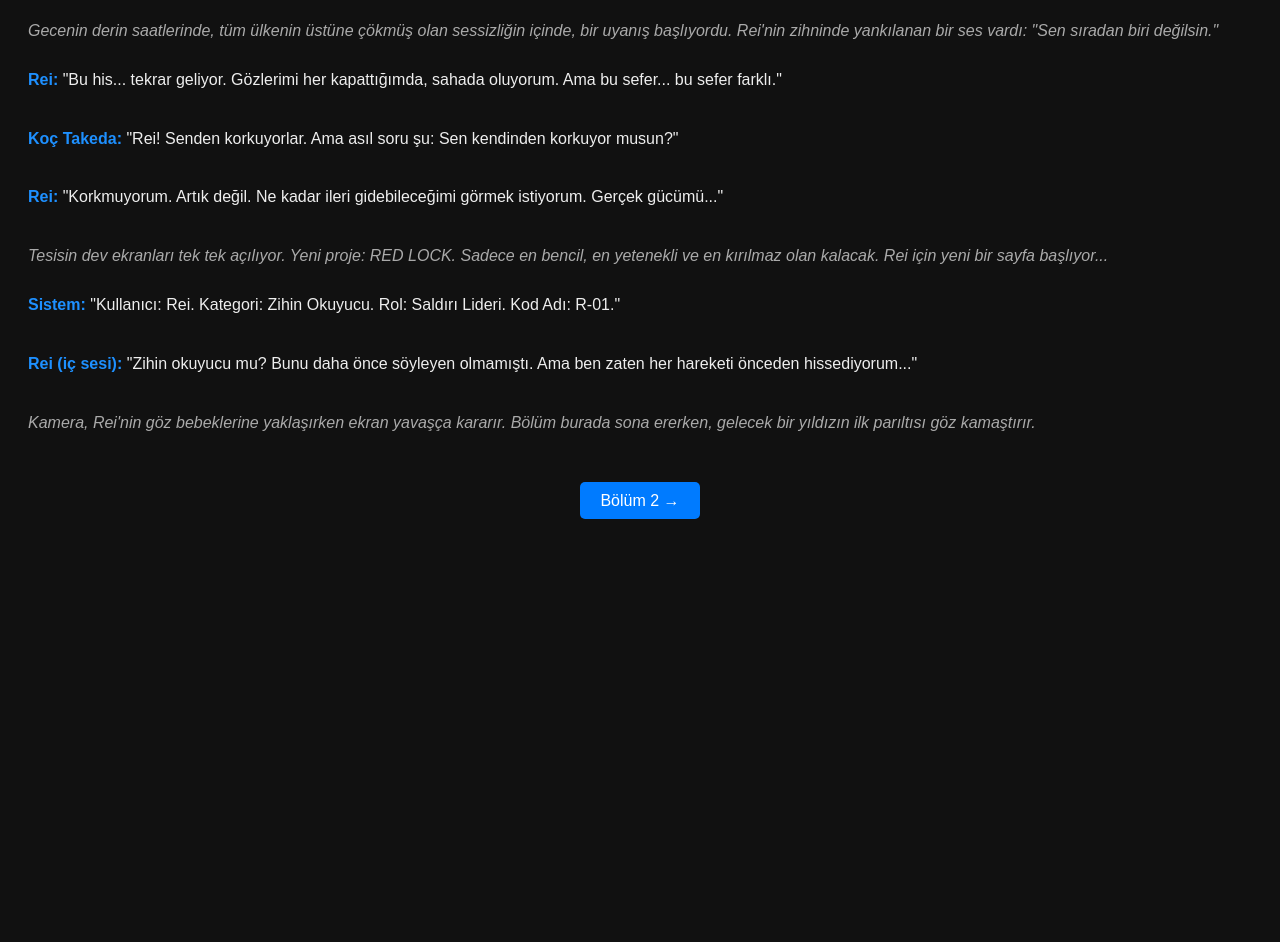
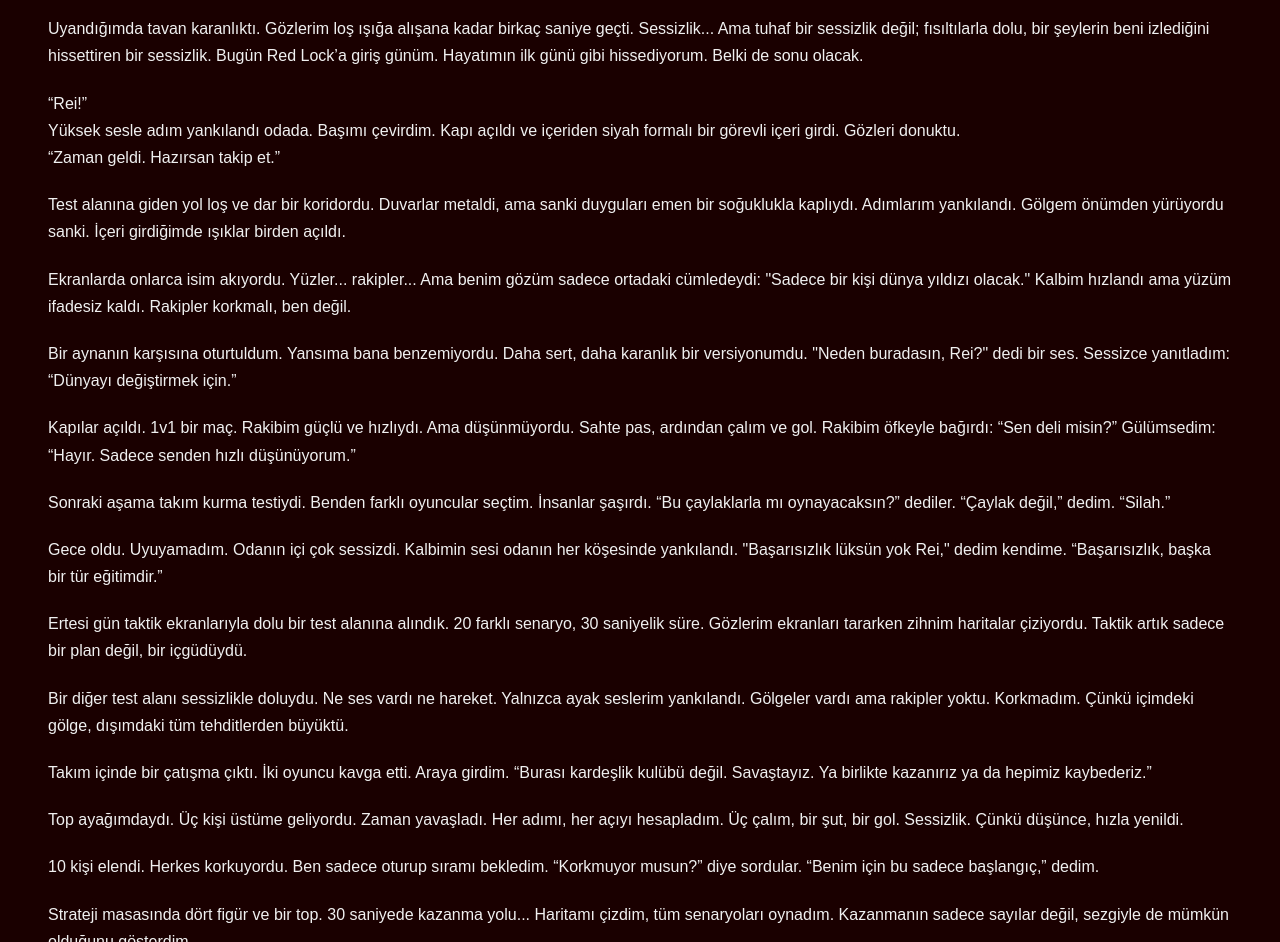
Before and after one commit to godofrei/REDLOCKNEXTPROJECT, a plain HTML site: page bolum1.html in a window 1280 px wide. Shown: the part 130-1072 px from the top of the page. Before the commit the page ends 800 px from the top, so only its background shows below. Drawn offline with Linux system fonts and the light colour scheme.

Commit message:
Update bolum1.html

```diff
--- a/bolum1.html
+++ b/bolum1.html
@@ -3,72 +3,78 @@
 <head>
     <meta charset="UTF-8">
     <meta name="viewport" content="width=device-width, initial-scale=1.0">
-  <title>Red Lock - Bölüm 1: Rei'nin Uyanışı</title>
+    <title>Red Lock: Bölüm 1</title>
     <style>
         body {
-      background-color: #111;
-      color: #eee;
-      font-family: 'Arial', sans-serif;
-      padding: 20px;
-      line-height: 1.8;
+            font-family: Arial, sans-serif;
+            background-color: #1a0000; /* Koyu kırmızı arka plan */
+            color: #f0f0f0;
+            padding: 40px;
+            line-height: 1.7;
         }
         h1 {
-      color: #ff2d55;
             text-align: center;
-      margin-bottom: 40px;
+            color: #ff3333;
         }
-    .dialog {
-      margin-bottom: 30px;
+        p {
+            margin-bottom: 20px;
         }
-    .character {
-      color: #1e90ff;
+        .next-button {
+            display: block;
+            width: fit-content;
+            margin: 60px auto 0 auto;
+            background-color: #ffcc00;
+            color: #000;
+            text-decoration: none;
+            padding: 12px 24px;
+            border-radius: 6px;
             font-weight: bold;
-    }
-    .narration {
-      color: #aaa;
-      font-style: italic;
-      margin-bottom: 20px;
         }
     </style>
 </head>
 <body>
+    <h1>Red Lock: Bölüm 1 - "Kilidin Açıldığı Gün"</h1>
 
-  <h1>Bölüm 1: Rei'nin Uyanışı</h1>
+    <p>Uyandığımda tavan karanlıktı. Gözlerim loş ışığa alışana kadar birkaç saniye geçti. Sessizlik... Ama tuhaf bir sessizlik değil; fısıltılarla dolu, bir şeylerin beni izlediğini hissettiren bir sessizlik. Bugün Red Lock’a giriş günüm. Hayatımın ilk günü gibi hissediyorum. Belki de sonu olacak.</p>
 
-  <div class="narration">Gecenin derin saatlerinde, tüm ülkenin üstüne çökmüş olan sessizliğin içinde, bir uyanış başlıyordu. Rei'nin zihninde yankılanan bir ses vardı: "Sen sıradan biri değilsin."</div>
+    <p>“Rei!”<br>
+    Yüksek sesle adım yankılandı odada. Başımı çevirdim. Kapı açıldı ve içeriden siyah formalı bir görevli içeri girdi. Gözleri donuktu.<br>
+    “Zaman geldi. Hazırsan takip et.”</p>
 
-  <div class="dialog">
-    <span class="character">Rei:</span>
-    "Bu his... tekrar geliyor. Gözlerimi her kapattığımda, sahada oluyorum. Ama bu sefer... bu sefer farklı."
-  </div>
+    <p>Test alanına giden yol loş ve dar bir koridordu. Duvarlar metaldi, ama sanki duyguları emen bir soğuklukla kaplıydı. Adımlarım yankılandı. Gölgem önümden yürüyordu sanki. İçeri girdiğimde ışıklar birden açıldı.</p>
 
-  <div class="dialog">
-    <span class="character">Koç Takeda:</span>
-    "Rei! Senden korkuyorlar. Ama asıl soru şu: Sen kendinden korkuyor musun?"
-  </div>
+    <p>Ekranlarda onlarca isim akıyordu. Yüzler... rakipler... Ama benim gözüm sadece ortadaki cümledeydi: "Sadece bir kişi dünya yıldızı olacak." Kalbim hızlandı ama yüzüm ifadesiz kaldı. Rakipler korkmalı, ben değil.</p>
 
-  <div class="dialog">
-    <span class="character">Rei:</span>
-    "Korkmuyorum. Artık değil. Ne kadar ileri gidebileceğimi görmek istiyorum. Gerçek gücümü..."
-  </div>
+    <p>Bir aynanın karşısına oturtuldum. Yansıma bana benzemiyordu. Daha sert, daha karanlık bir versiyonumdu. "Neden buradasın, Rei?" dedi bir ses. Sessizce yanıtladım: “Dünyayı değiştirmek için.”</p>
 
-  <div class="narration">Tesisin dev ekranları tek tek açılıyor. Yeni proje: RED LOCK. Sadece en bencil, en yetenekli ve en kırılmaz olan kalacak. Rei için yeni bir sayfa başlıyor...</div>
+    <p>Kapılar açıldı. 1v1 bir maç. Rakibim güçlü ve hızlıydı. Ama düşünmüyordu. Sahte pas, ardından çalım ve gol. Rakibim öfkeyle bağırdı: “Sen deli misin?” Gülümsedim: “Hayır. Sadece senden hızlı düşünüyorum.”</p>
 
-  <div class="dialog">
-    <span class="character">Sistem:</span>
-    "Kullanıcı: Rei. Kategori: Zihin Okuyucu. Rol: Saldırı Lideri. Kod Adı: R-01."
-  </div>
+    <p>Sonraki aşama takım kurma testiydi. Benden farklı oyuncular seçtim. İnsanlar şaşırdı. “Bu çaylaklarla mı oynayacaksın?” dediler. “Çaylak değil,” dedim. “Silah.”</p>
 
-  <div class="dialog">
-    <span class="character">Rei (iç sesi):</span>
-    "Zihin okuyucu mu? Bunu daha önce söyleyen olmamıştı. Ama ben zaten her hareketi önceden hissediyorum..."
-  </div>
+    <p>Gece oldu. Uyuyamadım. Odanın içi çok sessizdi. Kalbimin sesi odanın her köşesinde yankılandı. "Başarısızlık lüksün yok Rei," dedim kendime. “Başarısızlık, başka bir tür eğitimdir.”</p>
 
-  <div class="narration">Kamera, Rei'nin göz bebeklerine yaklaşırken ekran yavaşça kararır. Bölüm burada sona ererken, gelecek bir yıldızın ilk parıltısı göz kamaştırır.</div>
+    <p>Ertesi gün taktik ekranlarıyla dolu bir test alanına alındık. 20 farklı senaryo, 30 saniyelik süre. Gözlerim ekranları tararken zihnim haritalar çiziyordu. Taktik artık sadece bir plan değil, bir içgüdüydü.</p>
 
-  <div style="text-align:center; margin-top: 50px;">
-    <a href="bolum2.html" style="background-color: #007bff; color: white; padding: 10px 20px; text-decoration: none; border-radius: 5px;">Bölüm 2 →</a>
-  </div>
+    <p>Bir diğer test alanı sessizlikle doluydu. Ne ses vardı ne hareket. Yalnızca ayak seslerim yankılandı. Gölgeler vardı ama rakipler yoktu. Korkmadım. Çünkü içimdeki gölge, dışımdaki tüm tehditlerden büyüktü.</p>
 
+    <p>Takım içinde bir çatışma çıktı. İki oyuncu kavga etti. Araya girdim. “Burası kardeşlik kulübü değil. Savaştayız. Ya birlikte kazanırız ya da hepimiz kaybederiz.”</p>
+
+    <p>Top ayağımdaydı. Üç kişi üstüme geliyordu. Zaman yavaşladı. Her adımı, her açıyı hesapladım. Üç çalım, bir şut, bir gol. Sessizlik. Çünkü düşünce, hızla yenildi.</p>
+
+    <p>10 kişi elendi. Herkes korkuyordu. Ben sadece oturup sıramı bekledim. “Korkmuyor musun?” diye sordular. “Benim için bu sadece başlangıç,” dedim.</p>
+
+    <p>Strateji masasında dört figür ve bir top. 30 saniyede kazanma yolu... Haritamı çizdim, tüm senaryoları oynadım. Kazanmanın sadece sayılar değil, sezgiyle de mümkün olduğunu gösterdim.</p>
+
+    <p>Sonsuz bir koridorda koşu. Hedef yoktu, bitiş çizgisi yoktu. Ama ben her adımda kendime koşuyordum. Yorulmak, düşmek demekti. Ve ben yorgunlukla dans ettim.</p>
+
+    <p>Kapalı bir odada yalnız kaldım. Yalnızca iç sesim vardı. “Neden bu kadar ileri gidiyorsun?” diye sordum kendime. “Çünkü hayalim, sıradan olmaya yer bırakmıyor.”</p>
+
+    <p>Gizli bir görev verildi. Bir takım arkadaşımı test etmeliydim. Onu sabote etmedim, gözlemledim. Sonunda yardım ettim. “Beni neden kurtardın?” dedi. “Çünkü ben liderim,” dedim.</p>
+
+    <p>Son testte rakibimle göz göze geldik. Ne yapacağını anladım. Zihnini okur gibi oldum. “Sen... düşüncemi mi okudun?” dedi. “Hayır,” dedim. “Sadece senden daha çok düşündüm.”</p>
+
+    <p>15 test. 15 versiyonum. Her biri beni biraz daha şekillendirdi. Ama bu sadece ilk gündü. Red Lock’un kapısı aralandı. Ve ben o kapıdan geçtim. Geri dönüş yoktu.</p>
+
+    <a href="bolum2.html" class="next-button">Diğer Bölüme Geç →</a>
 </body>
-</html>
+</html
```
Lines whose indentation alone changed are shown as unchanged.
